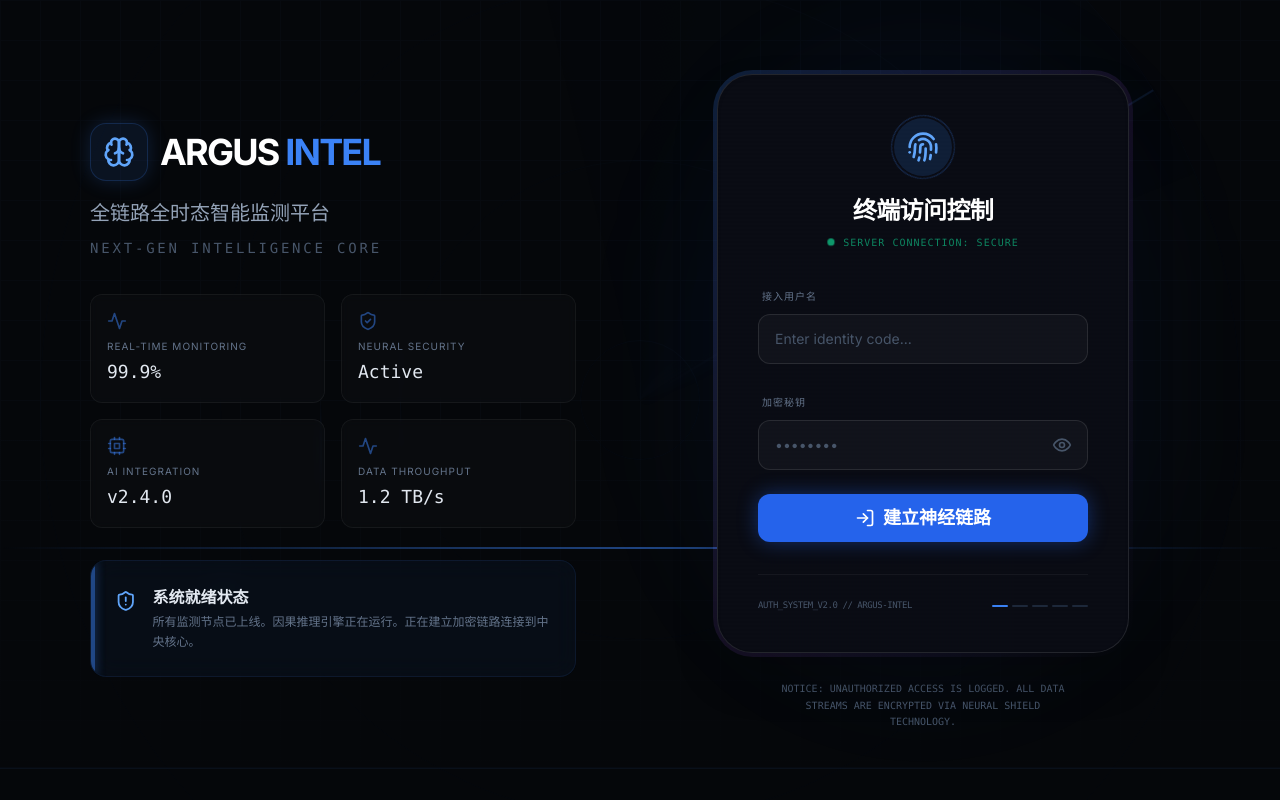
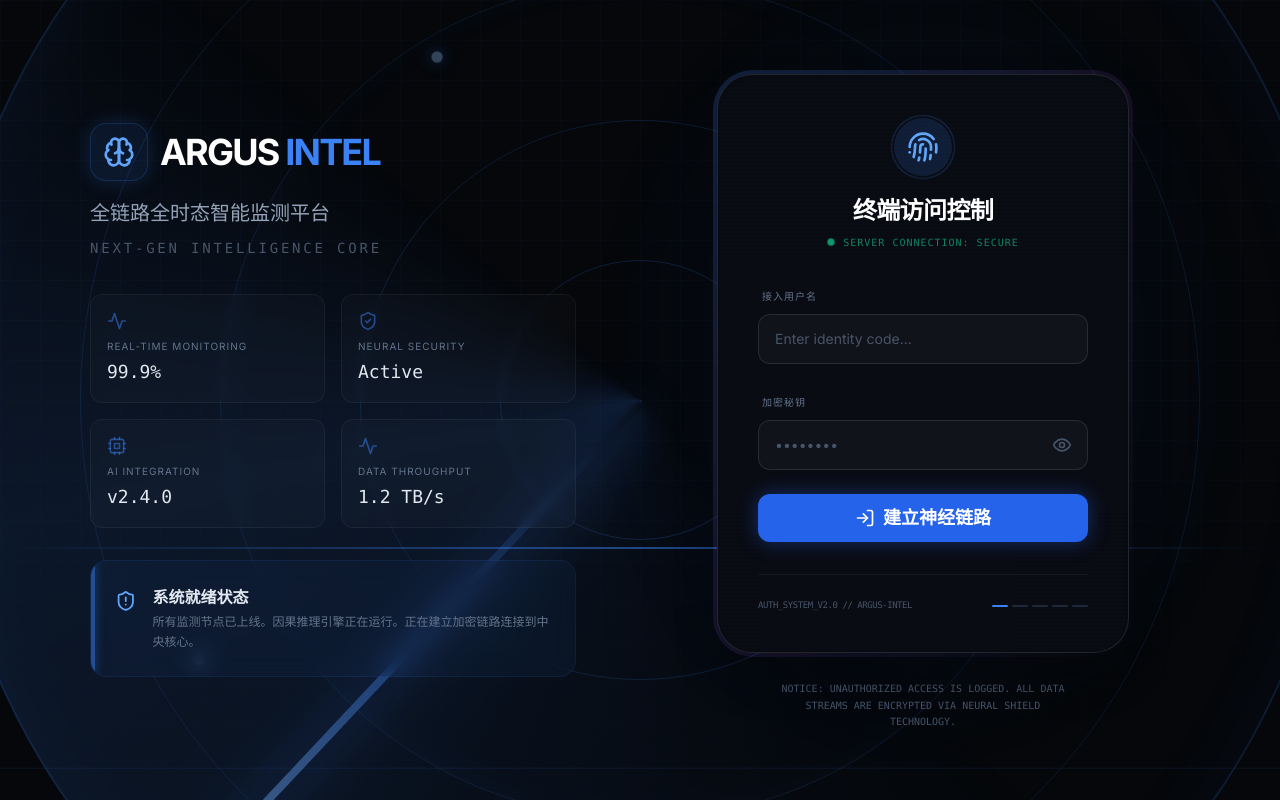
Before and after one commit to sunShineLoveMe/order-monitor-panel, a Next.js app: page /login in a window 1280 px wide. Built offline with nearby package versions, Linux system fonts and the light colour scheme.

Commit message:
加大雷达图动效

```diff
--- a/app/login/page.tsx
+++ b/app/login/page.tsx
@@ -78,31 +78,35 @@ export default function LoginPage() {
         />
         <div className="absolute inset-0 bg-gradient-to-t from-[#05070A] via-transparent to-transparent" />
 
-        {/* Radar Scanning Effect */}
-        <div className="absolute top-1/2 left-1/2 -translate-x-1/2 -translate-y-1/2 w-[1200px] h-[1200px] pointer-events-none opacity-[0.15]">
-          {/* Radar Circles */}
-          <div className="absolute inset-0 border border-blue-500/10 rounded-full" />
-          <div className="absolute inset-[15%] border border-blue-500/10 rounded-full" />
-          <div className="absolute inset-[30%] border border-blue-500/10 rounded-full" />
-          <div className="absolute inset-[45%] border border-blue-500/15 rounded-full" />
+        {/* Radar Scanning Effect - Further Intensified */}
+        <div className="absolute top-1/2 left-1/2 -translate-x-1/2 -translate-y-1/2 w-[1400px] h-[1400px] pointer-events-none opacity-[0.55]">
+          {/* Radar Circles with Strong Glow */}
+          <div className="absolute inset-0 border-[2px] border-blue-500/30 rounded-full shadow-[inset_0_0_80px_rgba(59,130,246,0.1)]" />
+          <div className="absolute inset-[10%] border border-blue-500/25 rounded-full" />
+          <div className="absolute inset-[20%] border border-blue-500/25 rounded-full shadow-[inset_0_0_40px_rgba(59,130,246,0.05)]" />
+          <div className="absolute inset-[30%] border border-blue-500/30 rounded-full" />
+          <div className="absolute inset-[40%] border border-blue-500/35 rounded-full" />
+          <div className="absolute inset-[50%] border border-blue-500/40 rounded-full shadow-[0_0_20px_rgba(59,130,246,0.1)]" />
 
-          {/* Radar Sweep Line */}
-          <div className="absolute top-1/2 left-1/2 w-1/2 h-[2px] -translate-y-1/2 origin-left bg-gradient-to-r from-blue-500/0 via-blue-500/50 to-blue-500/80 shadow-[0_0_15px_rgba(59,130,246,0.5)] animate-[radar-sweep_6s_linear_infinite]" />
+          {/* Radar Sweep Line - Ultra prominent */}
+          <div className="absolute top-1/2 left-1/2 w-1/2 h-[8px] -translate-y-1/2 origin-left bg-gradient-to-r from-blue-500/0 via-blue-500/80 to-blue-300 shadow-[0_0_50px_rgba(59,130,246,1),0_0_100px_rgba(59,130,246,0.4)] animate-[radar-sweep_4s_linear_infinite]" />
 
-          {/* Fading Radar Pulse */}
-          <div className="absolute inset-0 rounded-full bg-[conic-gradient(from_0deg,transparent_0%,rgba(59,130,246,0.1)_20%,transparent_30%)] animate-[radar-sweep_6s_linear_infinite]" />
+          {/* Fading Radar Pulse - Longer and more opaque trail */}
+          <div className="absolute inset-0 rounded-full bg-[conic-gradient(from_0deg,transparent_0%,rgba(59,130,246,0.25)_35%,transparent_50%)] animate-[radar-sweep_4s_linear_infinite]" />
 
-          {/* Random Radar Dots */}
+          {/* High-Intensity Radar Dots - Larger and brighter */}
           {[
-            { t: '15%', l: '25%', d: '1s' },
-            { t: '65%', l: '15%', d: '2s' },
-            { t: '40%', l: '80%', d: '0.5s' },
-            { t: '85%', l: '60%', d: '3s' },
+            { t: '12%', l: '28%', d: '0.8s' },
+            { t: '68%', l: '18%', d: '1.2s' },
+            { t: '45%', l: '78%', d: '0.3s' },
+            { t: '82%', l: '55%', d: '2.5s' },
+            { t: '25%', l: '35%', d: '1.5s' },
+            { t: '55%', l: '65%', d: '1.9s' },
           ].map((dot, i) => (
             <div
               key={i}
-              className="absolute w-2 h-2 bg-blue-400 rounded-full blur-[1px] animate-pulse"
-              style={{ top: dot.t, left: dot.l, animationDelay: dot.d, opacity: 0.6 }}
+              className="absolute w-3.5 h-3.5 bg-blue-300 rounded-full blur-[0.5px] shadow-[0_0_20px_rgba(59,130,246,1),0_0_40px_rgba(59,130,246,0.5)] animate-pulse"
+              style={{ top: dot.t, left: dot.l, animationDelay: dot.d, opacity: 0.9 }}
             />
           ))}
         </div>
```
